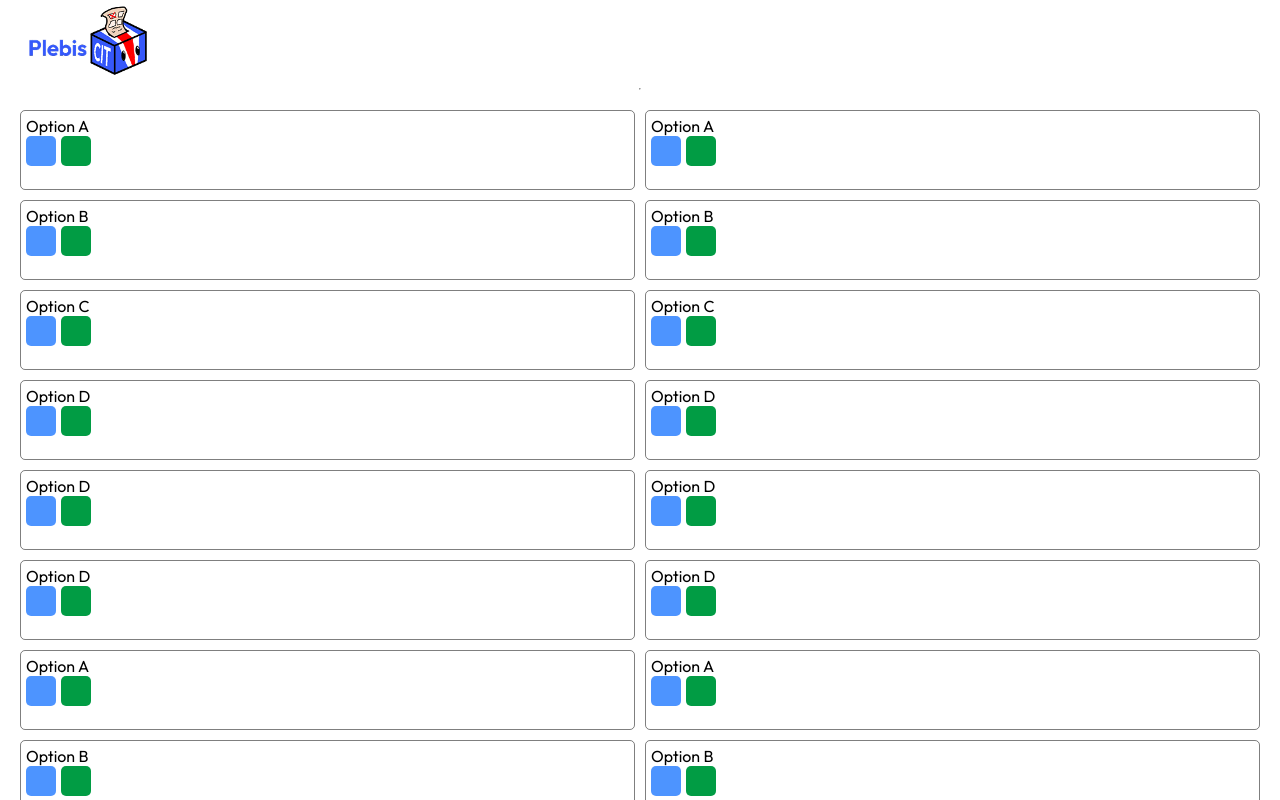
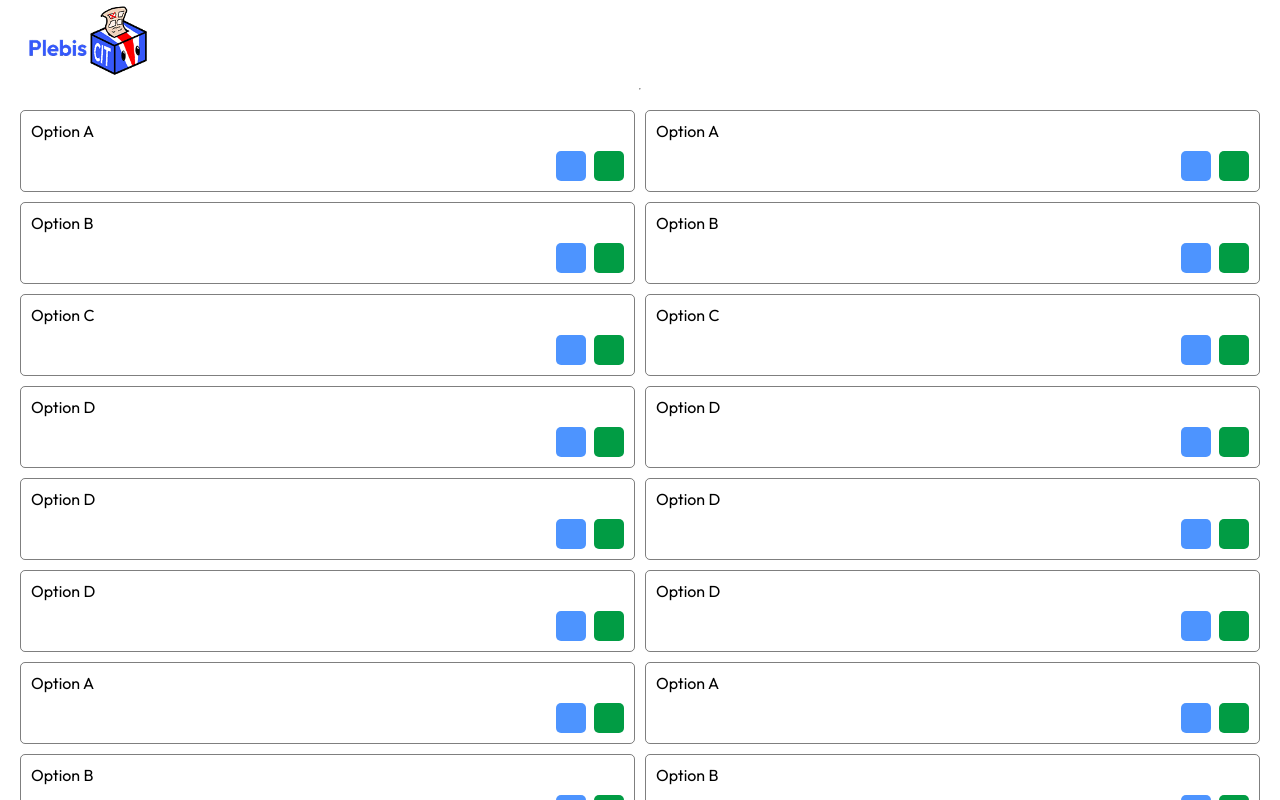
Before and after one commit to G10sr/plebisCIT, a React (Vite) app: page /menuvoting in a window 1280 px wide. Shown: the top 800 px of the page. Built offline with nearby package versions, Linux system fonts and the light colour scheme.

Commit message:
little change

```diff
--- a/src/assets/css/VoteList.css
+++ b/src/assets/css/VoteList.css
@@ -1,4 +1,4 @@
-.voteListContainer{
+.voteListContainer {
     display: grid;
     grid-template-columns: repeat(2, 1fr);
     width: 100%;
@@ -6,59 +6,56 @@
 }
 
 @media (max-width: 900px) {
-    .voteListContainer{
+    .voteListContainer {
         grid-template-columns: 1fr;
-        gap: none;
     }
 }
-.column{
+
+.column {
     width: 100%;
     height: fit-content;
 }
-.divObj{
+
+/* Este es el contenedor de cada tarjeta */
+.divObj {
     width: 100%;
     min-height: 10vh;
     border: 1px rgba(0, 0, 0, 0.500) solid;
     border-radius: 5px;
-    padding: 5px;
+    padding: 10px;
     margin-bottom: 10px;
 
-}
-section{
+    /* Flexbox vertical para separar texto de botones */
     display: flex;
     flex-direction: column;
-    gap: 1.5vh;
+    justify-content: space-between;
 }
-.voteObject{
+
+.voteObject {
     width: 100%;
-    display: flex;
-    flex-direction: column;
-    height: 100%;
+}
 
-}
-.voteObject button{
+.voteObject button {
     height: 30px;
     width: 30px;
     border: none;
     border-radius: 5px;
-
-}
-.voteObject .buttonResult{
-    background-color: var(--C-greenHigh);
-}
-.voteObject .buttonResult:hover{
-    background-color: var(--C-green);
-}
-.voteObject .buttonEdit{
-    background-color: var(--C-blue);
-}
-.voteObject .buttonEdit:hover{
-    background-color: var(--C-blueLow);
+    cursor: pointer;
 }
 
-.voteObject .botonDiv{
-    margin-top: auto;
+.voteObject .buttonResult {
+    background-color: var(--C-greenHigh, #2ecc71);
+}
+
+.voteObject .buttonEdit {
+    background-color: var(--C-blue, #3498db);
+}
+
+/* Contenedor de botones alineado a la derecha */
+.voteObject .botonDiv {
     display: flex;
     flex-direction: row;
-    gap: 5px;
+    justify-content: flex-end; /* Alinea los botones a la derecha */
+    gap: 8px; /* Espacio pequeño entre botones */
+    margin-top: 10px; /* Asegura separación si el texto es largo */
 }
```
